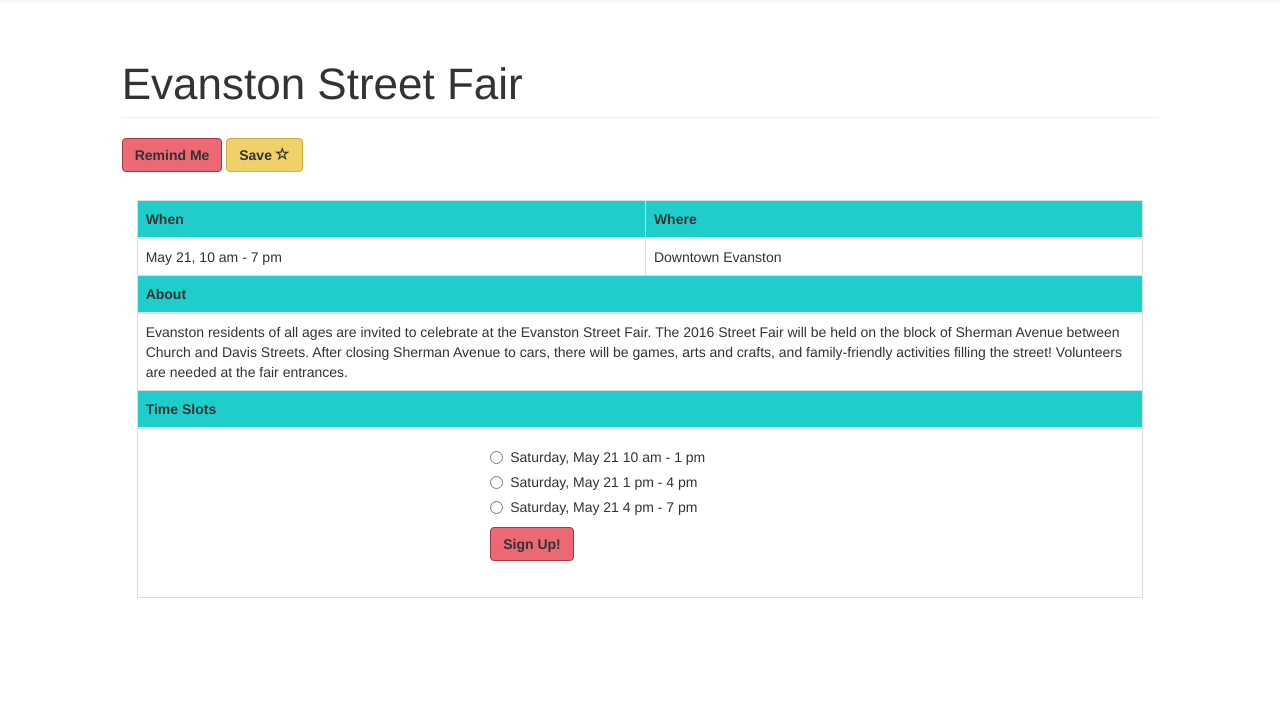
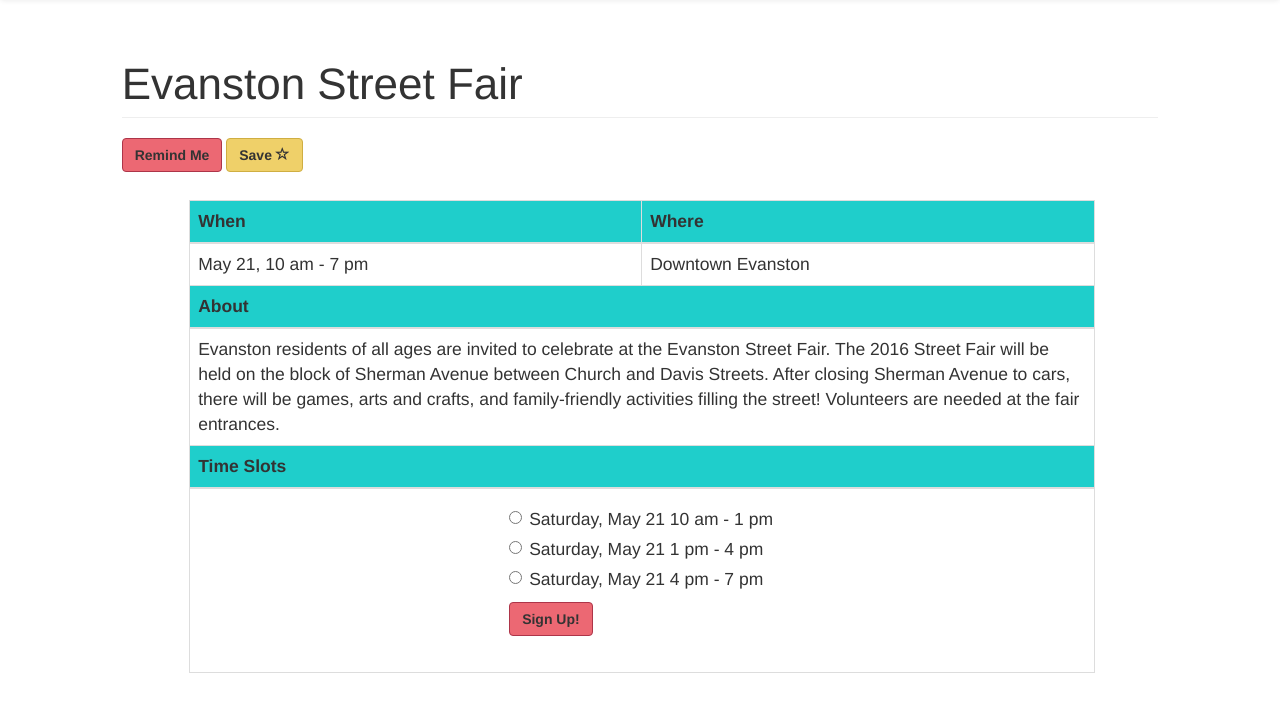
Before and after one commit to kfunch/EECS-330, a PHP site: page /html/event.html in a window 1280 px wide. Shown: the part 52-764 px from the top of the page. Run offline with PHP 8.4, Linux system fonts and the light colour scheme.

Commit message:
Update event.css
Table has bigger font, is thinner, and re-centered

```diff
--- a/css/event.css
+++ b/css/event.css
@@ -3,7 +3,9 @@
 }
 
 .table-bordered{
-	margin-right: 5em;
+	margin-left: 3em;
+	font-size: 125%;
+	width: 90%;
 }
 
 thead{
```
